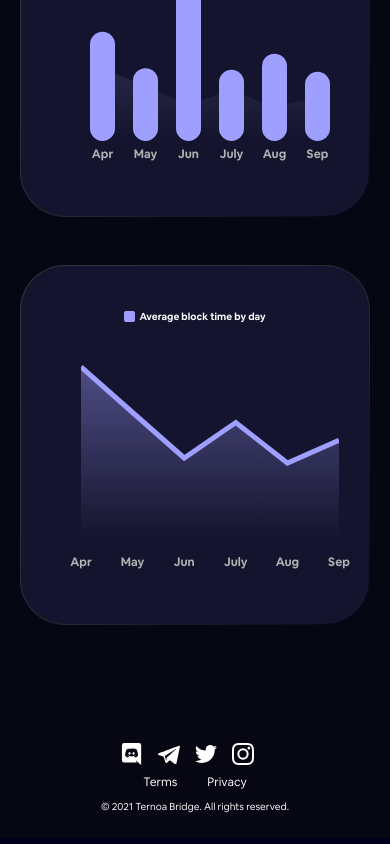
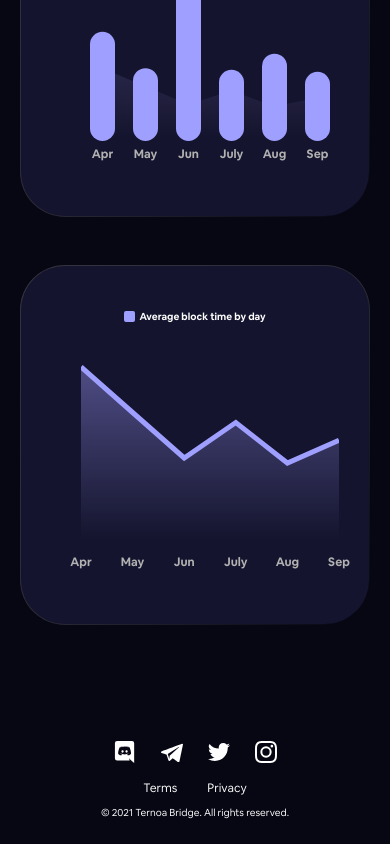
Before and after one commit to capsule-corp-ternoa/explorer, a Next.js app: page / in a window 390 px wide. Shown: the part 2436-3280 px from the top of the page. Built offline with nearby package versions, Linux system fonts and the light colour scheme.

Commit message:
Fix footer social logo icon margin balance in mobile version

```diff
--- a/components/base/Footer/Footer.module.scss
+++ b/components/base/Footer/Footer.module.scss
@@ -15,6 +15,19 @@
     cursor: pointer;
     fill: $white;
     margin-right: 15px;
+    @media (max-width: 768px) {
+        margin-right: 25px;
+        margin-bottom: 8px;
+    }
+}
+
+.socialLogoRight{
+    width: 22px;
+    cursor: pointer;
+    fill: $white;
+    @media (max-width: 768px) {
+        margin-bottom: 8px;
+    }
 }
 
 .footerLink{
--- a/components/base/Footer/Footer.tsx
+++ b/components/base/Footer/Footer.tsx
@@ -35,7 +35,7 @@ const Footer: React.FC<{}> = () => {
                     target="_blank"
                     rel="noopener"
                 >
-                    <Instagram className={style.socialLogo}/>
+                    <Instagram className={style.socialLogoRight}/>
                 </a>
             </div>
             <div className={"col-md-6 col-12 mb-2 d-flex align-items-center justify-content-center justify-content-md-end"}>
```
